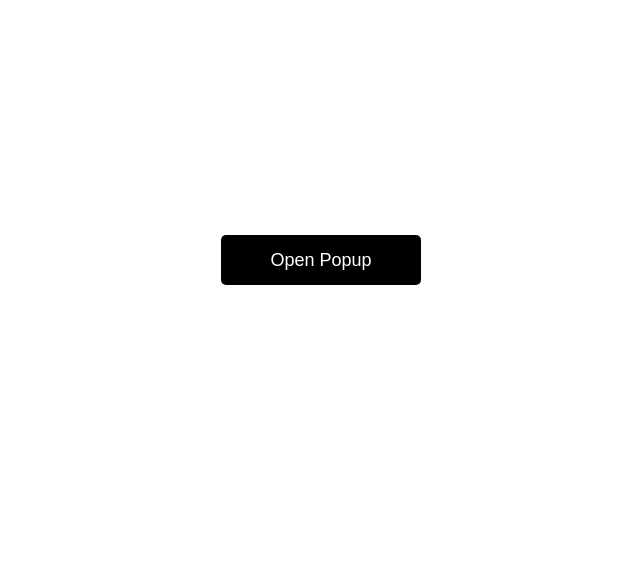
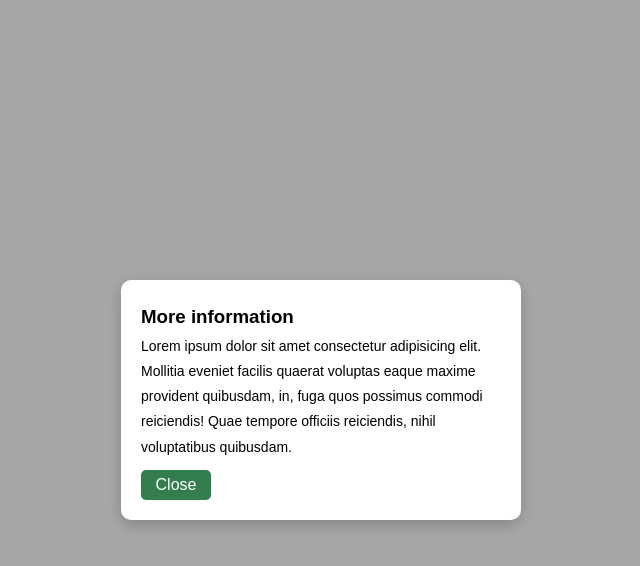
Before and after one commit to Jian-mnp/Learning, a plain HTML site: page popup/pop.html in a window 1280 px wide. Both pictures are taken after a click on the button "Open Popup". Shown: the whole page, without its empty margins (319-959 px from the left). Drawn offline with Linux system fonts and the light colour scheme.

Commit message:
popup completed

```diff
--- a/popup/pop.css
+++ b/popup/pop.css
@@ -5,16 +5,18 @@
   font-family: Arial, Helvetica, sans-serif;
 }
 body {
+  line-height: 1.8;
   display: flex;
-  flex-direction: column;
   align-items: center;
   justify-content: center;
-  height: 100vh;
+  min-height: 100vh;
+  background: white;
+  width: 100%;
 }
 
 .pop {
   cursor: pointer;
-  background: #000;
+  background: #47954d;
   color: #fff;
   width: 200px;
   height: 50px;
@@ -28,19 +30,33 @@ body {
   color: #000;
 }
 
+.modal-container{
+    position: fixed;
+    top: 0;
+    left: 0;
+    background: rgba(0, 0, 0, 0.35);
+    width: 100vw;
+    height: 100vh;
+    display: flex;
+    align-items: center;
+    justify-content: center;
+    pointer-events: none;
+    opacity: 0;
+    transition: all 0.2s ease-in-out;
+}
+
 .info {
-  width: 300px;
-  height: 200px;
-  margin: 40px;
-  background-color: #c0a8a8;
-  border-radius: 5px;
-  padding: 10px;
-  opacity: 0;
+  background: #fff;
+  padding: 20px;
+  width: 400px;
+  border-radius: 10px;
+  box-shadow: 0 5px 15px rgba(0, 0, 0, 0.2);
 }
+
 
 p {
   font-size: 14px;
-  padding: 20px 0 10px 0;
+  padding: 0 0 10px 0;
 }
 
 .close {
@@ -53,3 +69,8 @@ p {
   font-size: medium;
   border: none;
 }
+
+.show-modal{
+    pointer-events: all;
+    opacity: 1;
+}
--- a/popup/pop.html
+++ b/popup/pop.html
@@ -12,7 +12,7 @@
     <button class="pop">
         Open Popup
     </button>
-    <section class="overlay">
+    <section class="modal-container">
         <div class="info">
             <h3>More information</h3>
             <p>Lorem ipsum dolor sit amet consectetur adipisicing elit. Mollitia eveniet facilis quaerat voluptas eaque
--- a/popup/pop.js
+++ b/popup/pop.js
@@ -3,3 +3,9 @@ let close = document.querySelector(".close");
 let popup = document.querySelector(".info");
 
 btn.addEventListener("click", () => {
+    popup.parentElement.classList.add("show-modal");
+})
+
+close.addEventListener("click", () => {
+    popup.parentElement.classList.remove("show-modal");
+})
```
